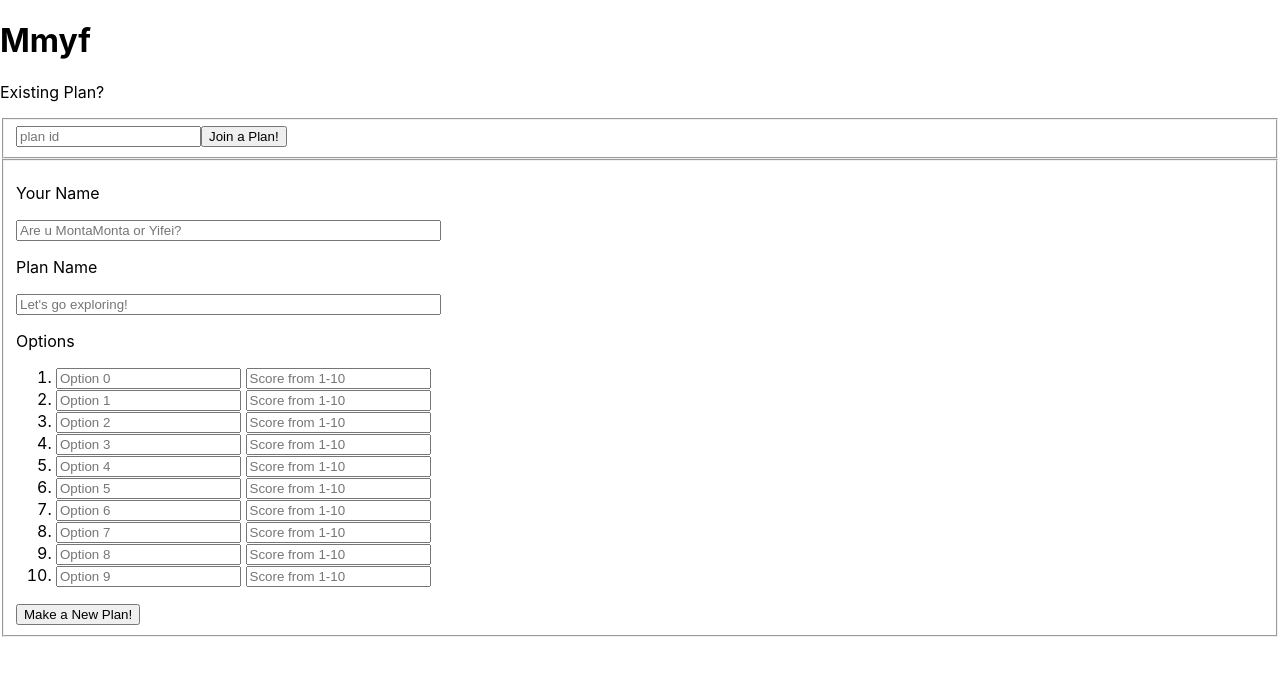
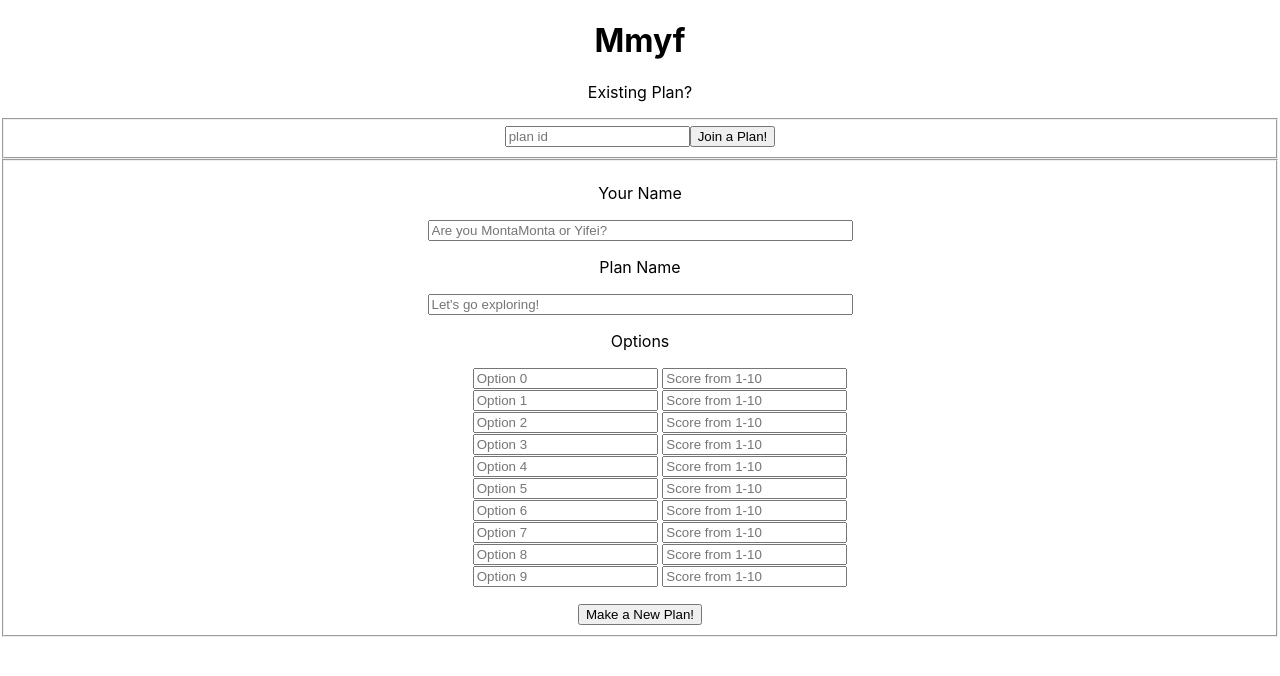
Before and after one commit to montagao/mmplan-ui, a React (Create React App) app: page / in a window 1280 px wide. Shown: the top 676 px of the page. Built offline with nearby package versions, Linux system fonts and the light colour scheme.

Commit message:
change style

```diff
--- a/src/App.css
+++ b/src/App.css
@@ -1,4 +1,8 @@
 .App {
+  text-align: center;
+}
+
+.wrapper {
   text-align: center;
 }
 
--- a/src/App.js
+++ b/src/App.js
@@ -65,7 +65,7 @@ function App() {
     };
 
     console.log("sending" + util.inspect(requestOptions))
-    fetch('http://127.0.0.1:8080/api/v1/plan', requestOptions)
+    fetch('http://mmyf.ca/api/v1/plan', requestOptions)
         .then(response => response.json())
         .then(data => {
           console.log(data)
@@ -107,7 +107,7 @@ function App() {
     xhr.addEventListener('load', () => {
       console.log(xhr.responseText)
     })
-    xhr.open('GET', 'http://127.0.0.1:8080/api/v1/plan')
+    xhr.open('GET', 'http://mmyf.ca/api/v1/plan')
     xhr.send()
   }
 
@@ -143,13 +143,13 @@ function App() {
       <fieldset>
          <label>
            <p>Your Name</p>
-           <input name="user" placeholder="Are u MontaMonta or Yifei?"size="50" onChange={handleChange}/>
+           <input name="user" placeholder="Are you MontaMonta or Yifei?"size="50" onChange={handleChange}/>
            <p>Plan Name</p>
            <input name="plan" placeholder="Let's go exploring!" size="50" onChange={handleChange}/>
            <p>Options</p>
-      <ol>
-    {buildOptions(10)}
-      </ol>
+	  <ul style={{"list-style-type": "none"}}>
+	    {buildOptions(10)}
+	      </ul>
          </label>
        <button type="submit">Make a New Plan!</button>
        </fieldset>
```
Also changed, not shown: 1 other file (tests, documents, lock files or other folders).
